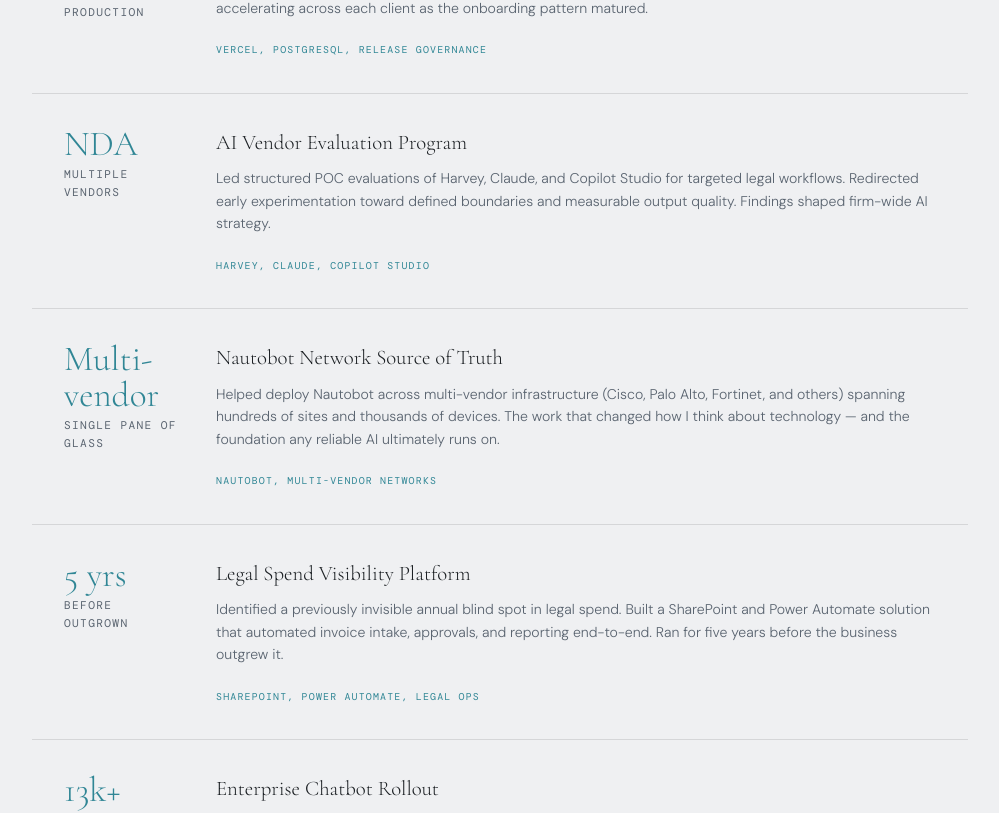
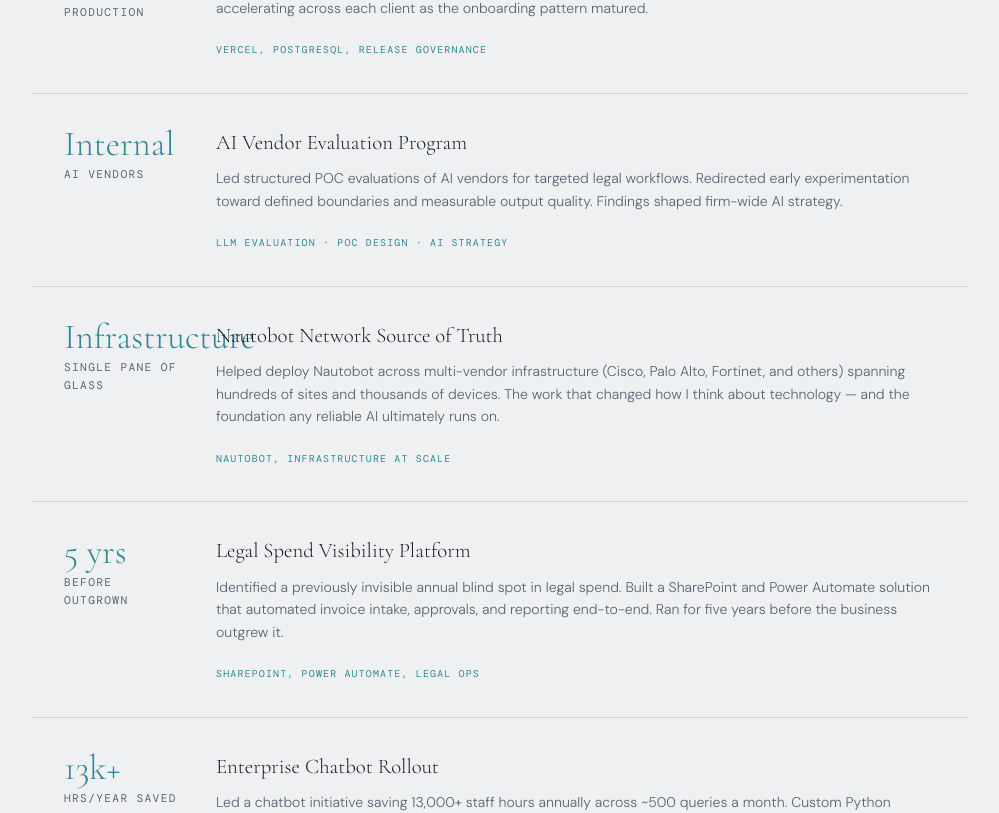
Before and after one commit to fde-shipit/martina-portfolio, a Next.js app: page / in a window 1280 px wide. Shown: the part 1862-2675 px from the top of the page, without its empty margins (264-1263 px from the left). Built offline with nearby package versions, Linux system fonts and the light colour scheme.

Commit message:
project card updates

```diff
--- a/content/data.ts
+++ b/content/data.ts
@@ -41,18 +41,18 @@
     tag: "Vercel, PostgreSQL, Release Governance",
   },
   {
-    number: "NDA",
-    sublabel: "multiple vendors",
+    number: "Internal",
+    sublabel: "AI vendors",
     title: "AI Vendor Evaluation Program",
-    description: "Led structured POC evaluations of Harvey, Claude, and Copilot Studio for targeted legal workflows. Redirected early experimentation toward defined boundaries and measurable output quality. Findings shaped firm-wide AI strategy.",
-    tag: "Harvey, Claude, Copilot Studio",
+    description: "Led structured POC evaluations of AI vendors for targeted legal workflows. Redirected early experimentation toward defined boundaries and measurable output quality. Findings shaped firm-wide AI strategy.",
+    tag: "LLM evaluation · POC design · AI strategy",
   },
   {
-    number: "Multi-vendor",
+    number: "Infrastructure",
     sublabel: "single pane of glass",
     title: "Nautobot Network Source of Truth",
     description: "Helped deploy Nautobot across multi-vendor infrastructure (Cisco, Palo Alto, Fortinet, and others) spanning hundreds of sites and thousands of devices. The work that changed how I think about technology — and the foundation any reliable AI ultimately runs on.",
-    tag: "Nautobot, Multi-vendor Networks",
+    tag: "Nautobot, Infrastructure at scale",
   },
   {
     number: "5 yrs",
@@ -79,7 +79,7 @@
     number: "Icertis",
     sublabel: "enterprise rollout",
     title: "Contract Management System Rollout",
-    description: "Project managed an enterprise-wide Icertis rollout using Agile, supported by Confluence and Jira. Facilitated process mapping workshops for document control, version control, and confidentiality, producing a revised Information Classification and Handling Standard.",
+    description: "Contributed to an enterprise-wide Icertis rollout using Agile. Facilitated process mapping workshops across document control, version control, and confidentiality, and produced a revised Information Classification and Handling Standard.",
     tag: "Icertis, Agile, Information Governance",
   },
   {
```
